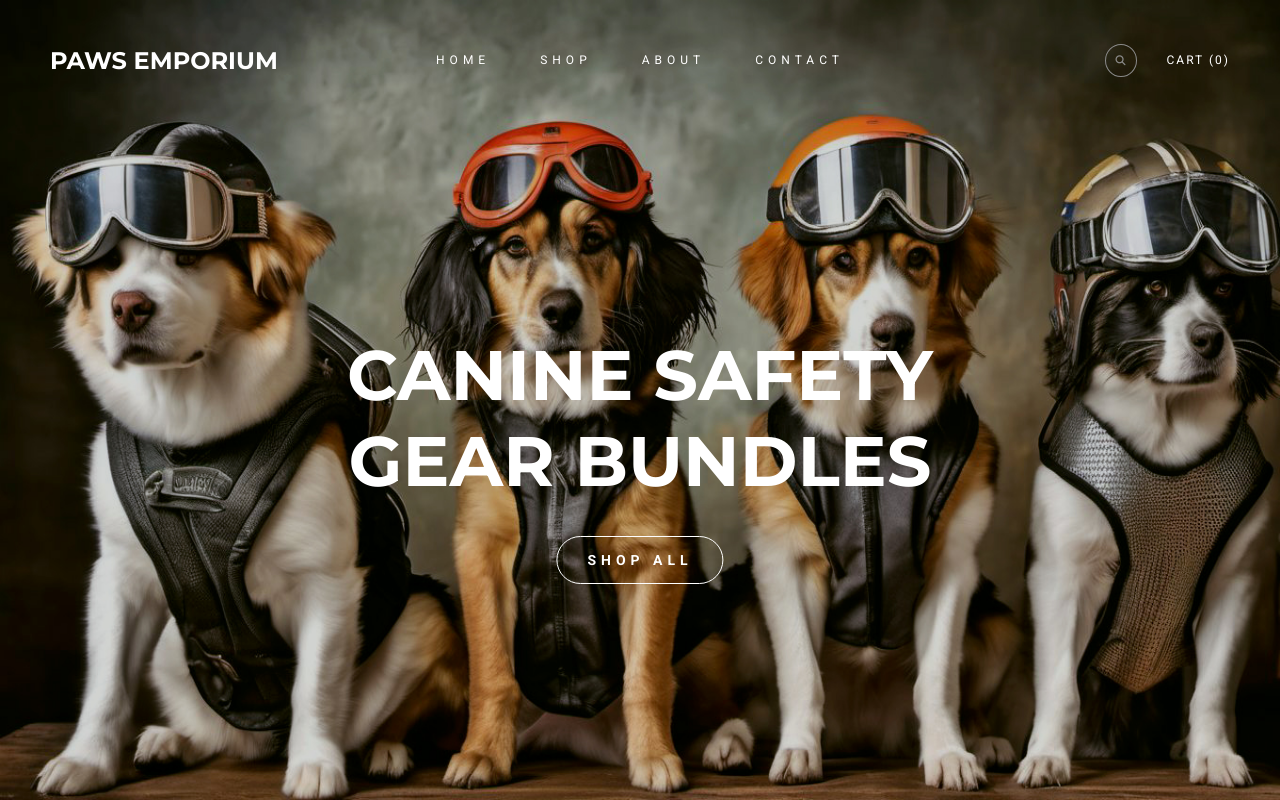
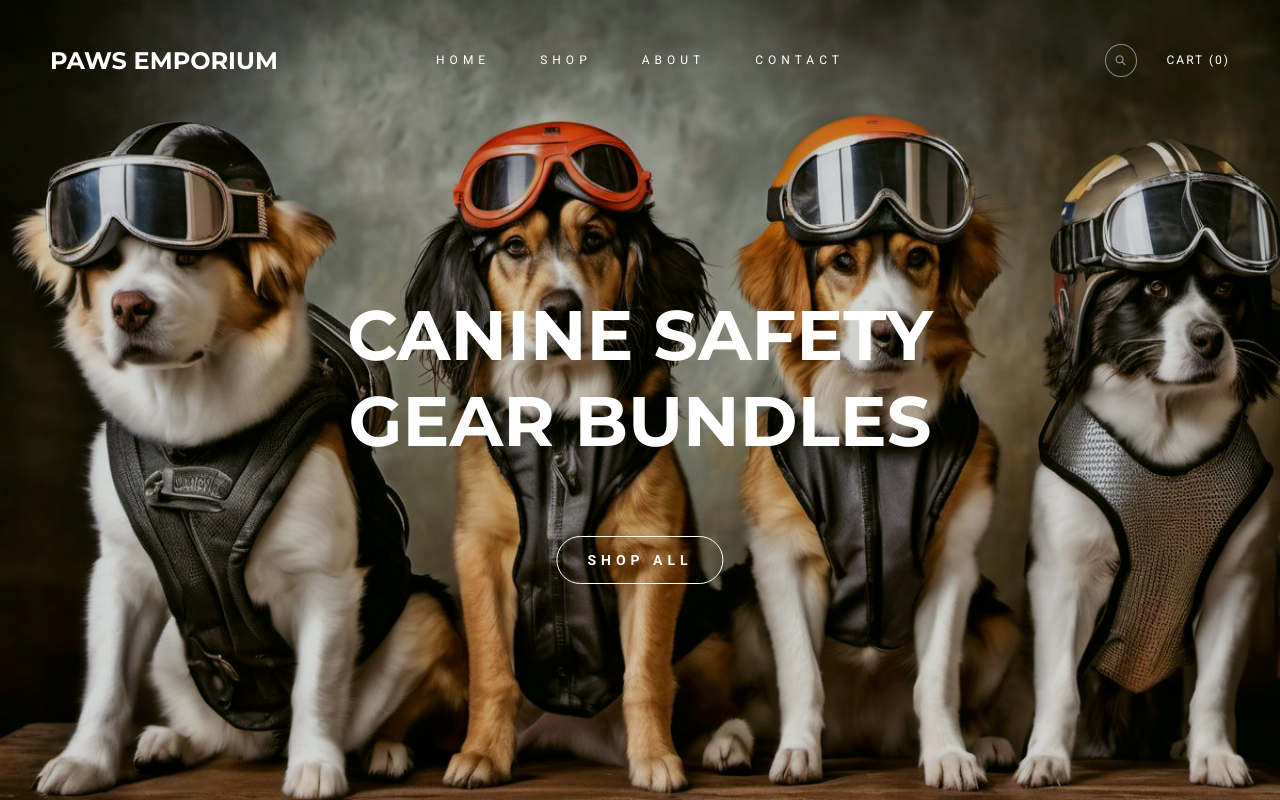
Before and after one commit to blnstrixie/paws-emporium-online-shop, a PHP site: page /home.php in a window 1280 px wide. Run offline with PHP 8.4, Linux system fonts and the light colour scheme; some libraries are stand-ins or nearby versions.

Commit message:
Fix tagline alignment in banner.css

```diff
--- a/styles/banner.css
+++ b/styles/banner.css
@@ -23,7 +23,7 @@ body {
   text-transform: uppercase;
   text-align: center;
   position: absolute;
-  top: 45%;
+  top: 40%;
   left: 50%;
   transform: translate(-50%, -50%);
 }
```
